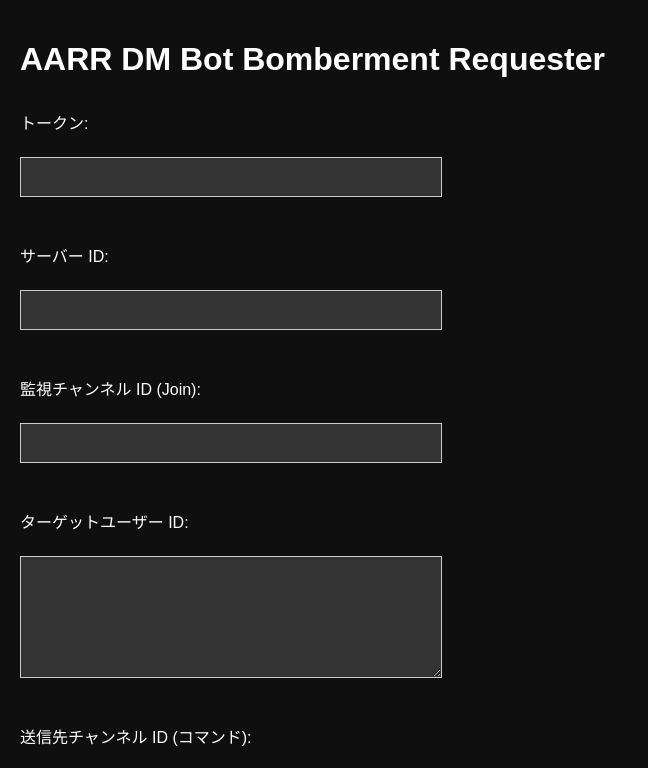
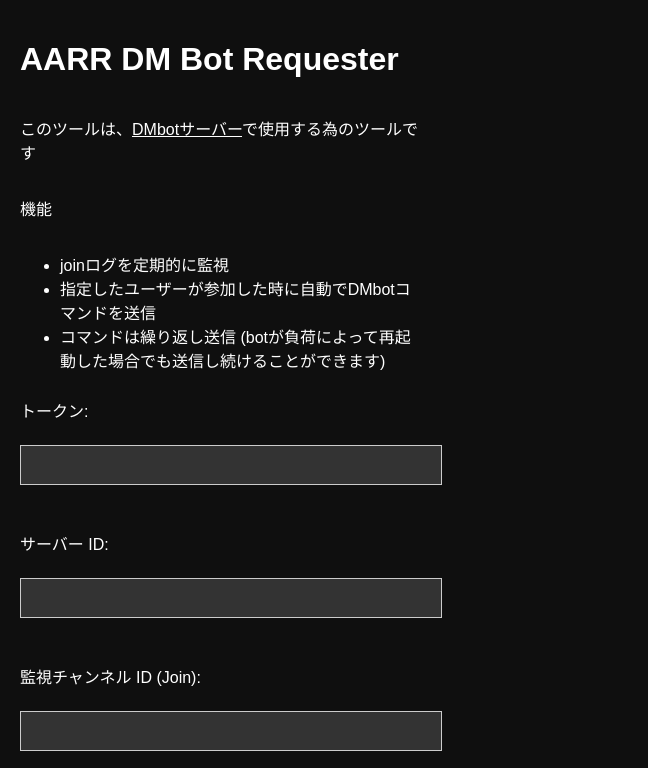
Before and after one commit to NEKODESUDX/DM-Bot-Bomberment-Requester, a plain HTML site: page index.html in a window 1280 px wide. Shown: the top 768 px of the page, without its empty margins (0-648 px from the left). Drawn offline with Linux system fonts and the light colour scheme.

Commit message:
Update index.html

```diff
--- a/index.html
+++ b/index.html
@@ -165,8 +165,16 @@ async function monitorAndSendMessages(headers, monitorChannelId, userIds, sendCh
   </script>
 </head>
 <body>
-    <h1>AARR DM Bot Bomberment Requester</h1>
+    <h1>AARR DM Bot Requester</h1>
     <form id="monitorForm">
+
+    <p>このツールは、<a href="https://discord.gg/kC2Nf6tgmd" target="_blank">DMbotサーバー</a>で使用する為のツールです</p>
+    <p>機能</p>
+    <ul>
+        <li>joinログを定期的に監視</li>
+        <li>指定したユーザーが参加した時に自動でDMbotコマンドを送信</li>
+        <li>コマンドは繰り返し送信 (botが負荷によって再起動した場合でも送信し続けることができます)</li>
+    </ul>
         <label for="token">トークン:</label><br>
         <input type="text" id="token" name="token"><br><br>
 
```
